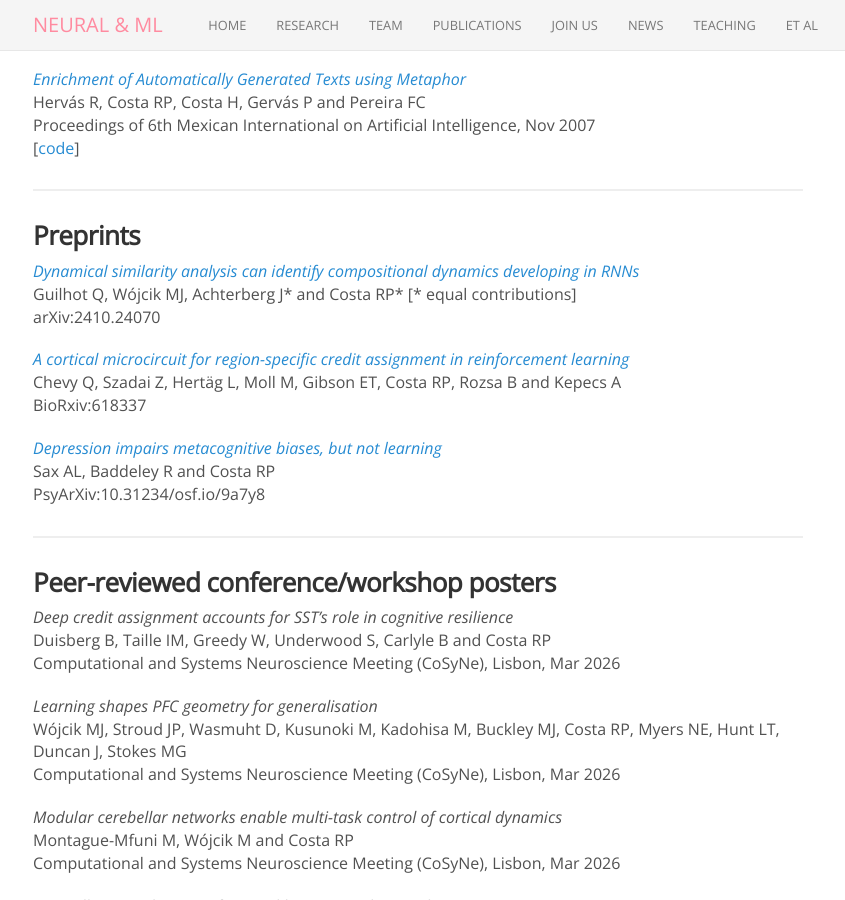
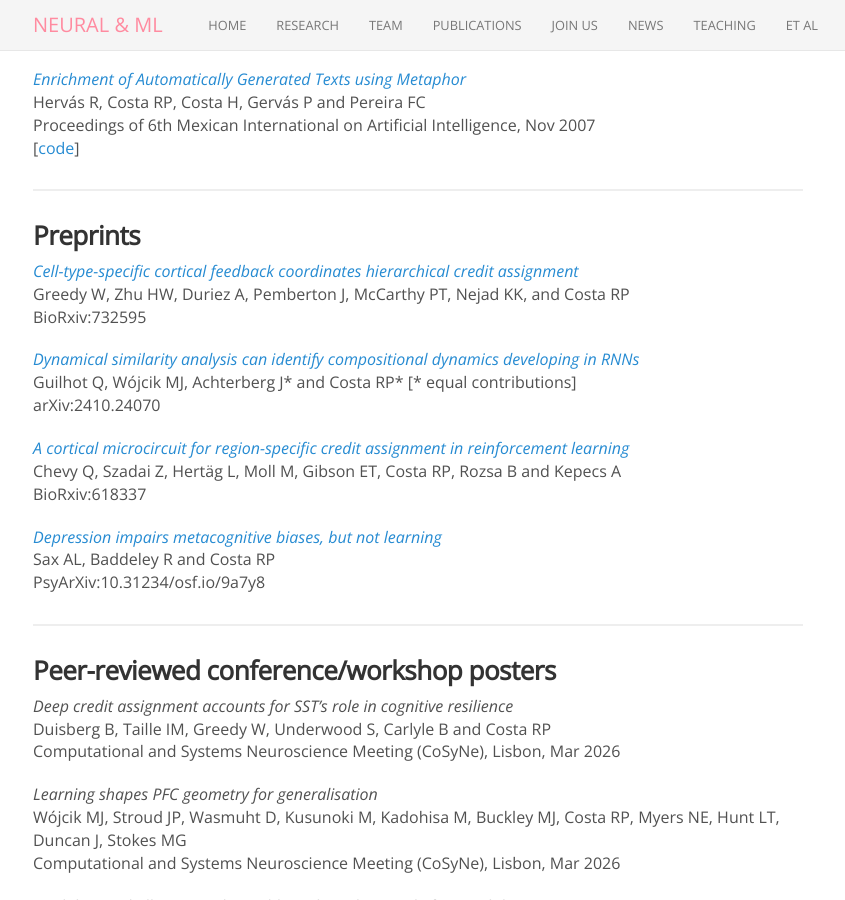
Before and after one commit to neuralml/neuralml.github.io, a Jekyll site: the page built from publications.md, in a window 1280 px wide and 900 px high, scrolled down 3969 px. Shown: the whole window, without its empty margins (222-1067 px from the left). Built offline with Jekyll 4.4.1, drawn with Linux system fonts in a browser that asks for light colours; nearby versions of some CDN libraries.

Commit message:
Update publications.md

```diff
--- a/publications.md
+++ b/publications.md
@@ -185,6 +185,10 @@ Proceedings of 6th Mexican International on Artificial Intelligence, Nov 2007<br
 <hr>
 
 ### Preprints
+
+[_Cell-type-specific cortical feedback coordinates hierarchical credit assignment_](https://doi.org/10.64898/2026.06.16.732595)<br>
+Greedy W, Zhu HW, Duriez A, Pemberton J, McCarthy PT, Nejad KK, and Costa RP<br>
+BioRxiv:732595
 
 [_Dynamical similarity analysis can identify compositional dynamics developing in RNNs_](https://doi.org/10.48550/arXiv.2410.24070)<br>
 Guilhot Q, Wójcik MJ, Achterberg J\* and Costa RP\* [\* equal contributions]<br>
```
